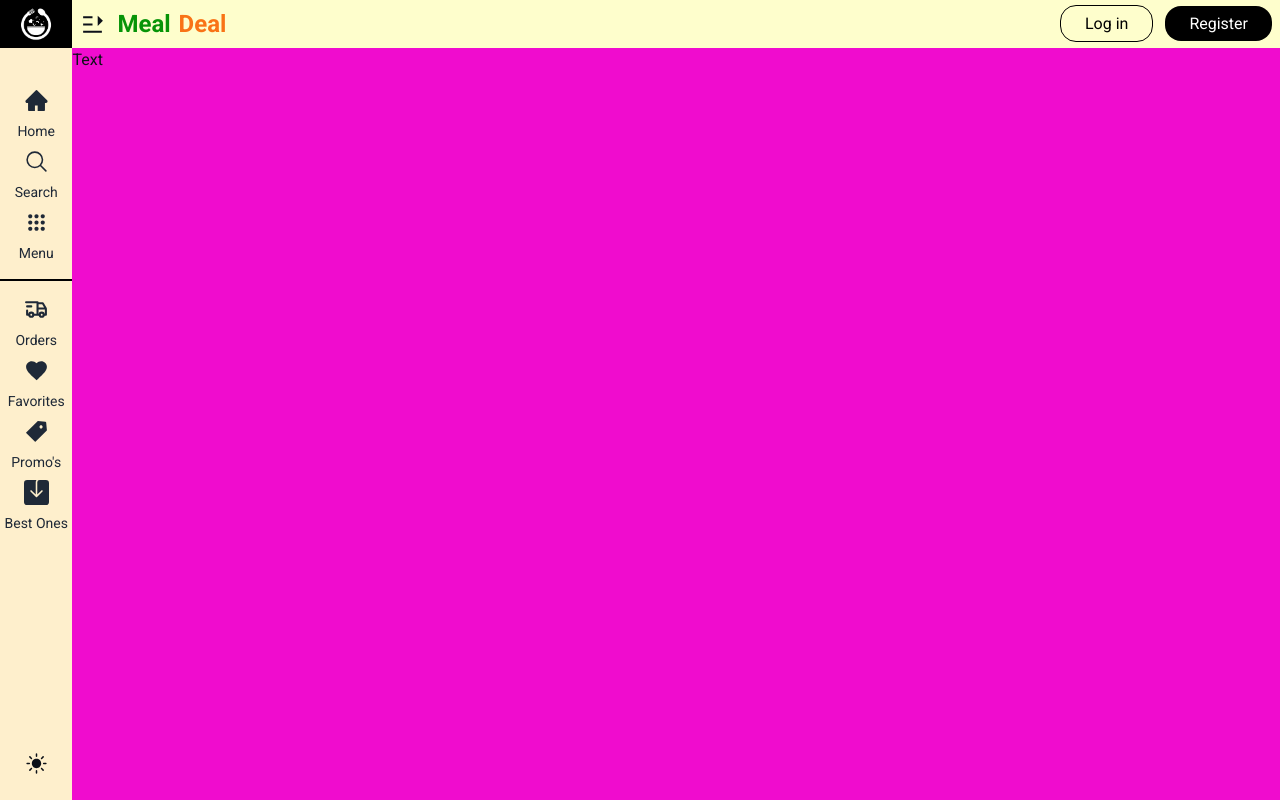
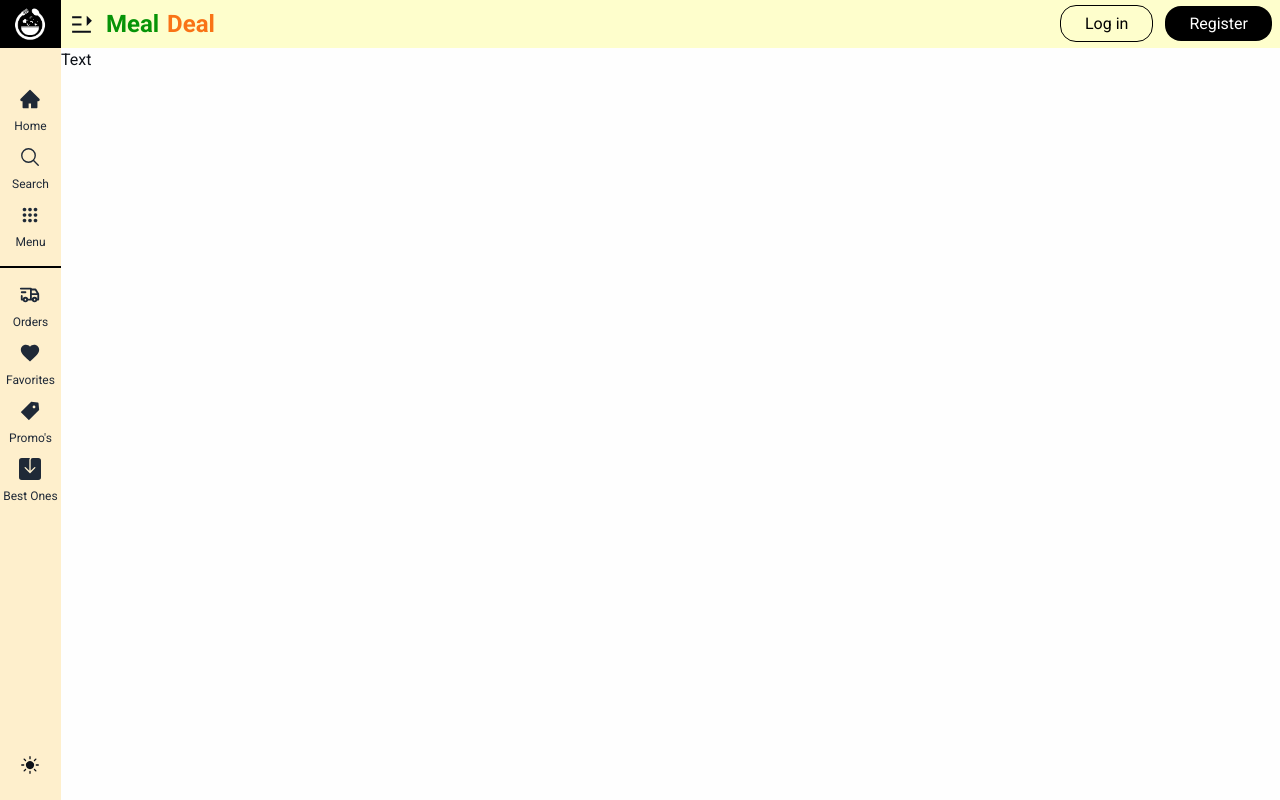
Before and after one commit to G-GraceCode/Meal-Deal, a Next.js app in the folder meal-ordering/: page / in a window 1280 px wide. Built offline with nearby package versions, Linux system fonts and the light colour scheme.

Commit message:
Update 3 files

```diff
--- a/meal-ordering/src/app/globals.css
+++ b/meal-ordering/src/app/globals.css
@@ -145,7 +145,7 @@ img {
 
 .main {
   display: grid;
-  grid-template-columns: 0.06fr 1fr;
+  grid-template-columns: 0.05fr 1fr;
   width: 100%;
   height: 100dvh;
 }
--- a/meal-ordering/src/app/layout.js
+++ b/meal-ordering/src/app/layout.js
@@ -16,7 +16,7 @@ export default function RootLayout({ children }) {
       <body className={roboto.className}>
         <main className="main">
           <Sidenav />
-          <section className="bg-[#f00cce]">
+          <section className="bg-bg">
             <Navbar />
             {children}
           </section>
--- a/meal-ordering/src/components/sidebar/Sidenav.js
+++ b/meal-ordering/src/components/sidebar/Sidenav.js
@@ -30,42 +30,42 @@ export default function Sidenav() {
           />
         </div>
         <ul
-          className="w-full flex flex-col items-center justify-center py-4 gap-2 text-gray-800 text-sm mt-6"
+          className="w-full flex flex-col items-center justify-center py-4 gap-3 text-gray-800 text-xs mt-6"
           style={{ borderBottom: "2px double #000" }}
         >
           <li className="flex flex-col items-center">
-            <AiFillHome size={25} className="mb-2" /> <p>Home</p>
+            <AiFillHome size={22} className="mb-2" /> <p>Home</p>
           </li>
           <li className="flex flex-col items-center">
-            <IoSearchOutline size={25} className="mb-2" /> <p>Search</p>
+            <IoSearchOutline size={22} className="mb-2" /> <p>Search</p>
           </li>
           <li className="flex flex-col items-center">
-            <CgMenuGridO size={25} className="mb-2" /> <p>Menu</p>
+            <CgMenuGridO size={22} className="mb-2" /> <p>Menu</p>
           </li>
         </ul>
-        <ul className="flex flex-col gap-2 py-4 text-gray-800 text-sm">
+        <ul className="flex flex-col gap-3 py-4 text-gray-800 text-xs">
           <li className="flex flex-col items-center">
-            <TbTruckDelivery size={25} className="mb-2" /> <p>Orders</p>
+            <TbTruckDelivery size={22} className="mb-2" /> <p>Orders</p>
           </li>
           <li className="flex flex-col items-center">
-            <MdFavorite size={25} className="mb-2" /> Favorites
+            <MdFavorite size={22} className="mb-2" /> Favorites
           </li>
           {/* <li className="flex flex-col items-center">
-            <FaWallet size={25} className="mr-2" /> <p>Wallet </p>
+            <FaWallet size={22} className="mr-2" /> <p>Wallet </p>
           </li> */}
           <li className="flex flex-col items-center">
-            <AiFillTag size={25} className="mb-2" /> <p> Promo's</p>
+            <AiFillTag size={22} className="mb-2" /> <p> Promo's</p>
           </li>
           <li className="flex flex-col items-center">
-            <BsFillSaveFill size={25} className="mb-2" /> <p> Best Ones </p>
+            <BsFillSaveFill size={22} className="mb-2" /> <p> Best Ones </p>
           </li>
           {/* <li className="flex flex-col items-center">
-            <FaUserFriends size={25} className="mb-2" /> Invite Friends
+            <FaUserFriends size={22} className="mb-2" /> Invite Friends
           </li> */}
         </ul>
 
         <div className="absolute mx-auto inset-x-0 bottom-6 flex items-center flex-col">
-          <IoIosSunny size={25} />
+          <IoIosSunny size={22} />
         </div>
       </aside>
     </>
```
